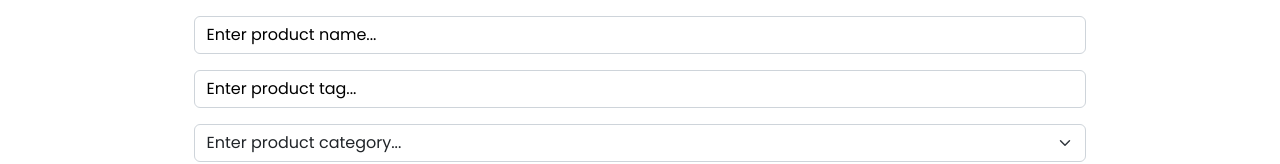
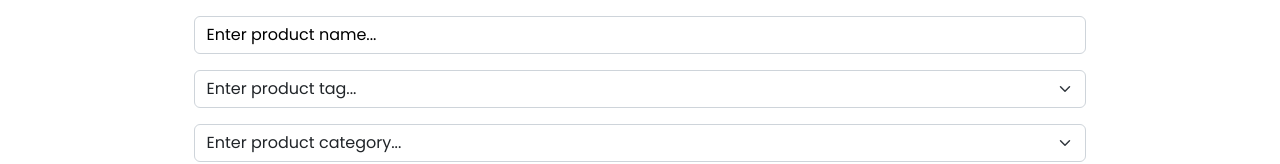
Before and after one commit to ElinAsplund/Fixxo-front-TypeScript, a React (Create React App) app: page /update_product/1 in a window 1280 px wide. Shown: the part 514-678 px from the top of the page. Built offline with nearby package versions, Linux system fonts and the light colour scheme; no server answers.

Commit message:
made the tag-input a dropdown meny

```diff
--- a/src/sections/ProductForm.tsx
+++ b/src/sections/ProductForm.tsx
@@ -35,7 +35,7 @@ const ProductForm: React.FC = () => {
 
   // ------------------------------------------------------------------------------
   // VALIDATE TAG and SETTING OF PRODUCTREQUEST
-  const validateTag = (e: React.ChangeEvent<HTMLInputElement> & { target: HTMLInputElement }) => {
+  const validateTag = (e: React.ChangeEvent<HTMLSelectElement> & { target: HTMLSelectElement }) => {
     // https://freshman.tech/snippets/typescript/fix-value-not-exist-eventtarget/
     const { target } = e
 
@@ -46,10 +46,8 @@ const ProductForm: React.FC = () => {
         tag: ""
     }
 
-    if (!target.value)
-        error.tag = "Error: You must enter a product tag"
-    else if (target.value.length < 2)
-        error.tag = "Error: Your product tag must contain at least two letters"
+    if (target.value === "Enter product tag...")
+      error.tag = "Error: You must enter a product tag"
 
     setErrorTag(error)
 
@@ -180,10 +178,16 @@ const ProductForm: React.FC = () => {
           <input value={productRequest.articleNumber} onChange={(e) => setProductRequest({ ...productRequest, articleNumber: e.target.value })} type='hidden' className='form-control my-3' placeholder="Enter product's article number..." />
           <input value={productRequest.name || ''} onChange={validateName} type='text' className='form-control my-3' placeholder='Enter product name...' />
           <div className="error-text">{errorName.name}</div>
-          <input value={productRequest.tag || ''} onChange={validateTag} type='text' className='form-control my-3' placeholder='Enter product tag...' />
+          <select value={productRequest.tag} onChange={validateTag} className="form-select my-3">
+            <option defaultValue="">Enter product tag...</option>
+              <option value="featured">Featured</option>
+              <option value="special">Special</option>
+              <option value="special-two">Special - two</option>
+              <option value="the-remains">The Remains</option>
+          </select>
           <div className="error-text">{errorTag.tag}</div>
           {/* <textarea value={productRequest.description} onChange={(e) => setProductRequest({...productRequest, description: e.target.value})} className='form-control my-3' placeholder="Enter product description..." /> */}
-          <select value={productRequest.category} onChange={validateCategory} className="form-select">
+          <select value={productRequest.category} onChange={validateCategory} className="form-select my-3">
             <option defaultValue="">Enter product category...</option>
               <option value="Accessories">Accessories</option>
               <option value="Bags">Bags</option>
--- a/src/sections/ProductUpdateForm.tsx
+++ b/src/sections/ProductUpdateForm.tsx
@@ -37,7 +37,7 @@ const ProductUpdateForm: React.FC <IProductUpdateForm> = ( {product} ) => {
 
     // ------------------------------------------------------------------------------
     // VALIDATE TAG and SETTING OF PRODUCTREQUEST
-    const validateTag = (e: React.ChangeEvent<HTMLInputElement> & { target: HTMLInputElement }) => {
+    const validateTag = (e: React.ChangeEvent<HTMLSelectElement> & { target: HTMLSelectElement }) => {
         // https://freshman.tech/snippets/typescript/fix-value-not-exist-eventtarget/
         const { target } = e
 
@@ -48,10 +48,8 @@ const ProductUpdateForm: React.FC <IProductUpdateForm> = ( {product} ) => {
             tag: ""
         }
 
-        if (!target.value)
+        if (target.value === "Enter product tag...")
             error.tag = "Error: You must enter a product tag"
-        else if (target.value.length < 2)
-            error.tag = "Error: Your product tag must contain at least two letters"
 
         setErrorTag(error)
 
@@ -180,7 +178,13 @@ const ProductUpdateForm: React.FC <IProductUpdateForm> = ( {product} ) => {
                 <input value={product.articleNumber || ''} onChange={(e) => setProduct({...product, articleNumber: e.target.value})} type='hidden'className='form-control my-3' placeholder="Enter product's article number..." />
                 <input value={product.name || ''} onChange={validateName} type='text'className='form-control my-3' placeholder='Enter product name...' />
                 <div className="error-text">{errorName.name}</div>
-                <input value={product.tag || ''} onChange={validateTag} type='text'className='form-control my-3' placeholder='Enter product tag...' />
+                <select value={product.tag} onChange={validateTag} className="form-select my-3">
+                    <option defaultValue="">Enter product tag...</option>
+                    <option value="featured">Featured</option>
+                    <option value="special">Special</option>
+                    <option value="special-two">Special - two</option>
+                    <option value="the-remains">The Remains</option>
+                </select>
                 <div className="error-text">{errorTag.tag}</div>
                 <select value={product.category || ''} onChange={validateCategory} className="form-select">
                     <option defaultValue="">Enter product category...</option>
--- a/src/views/ManageProductsView.tsx
+++ b/src/views/ManageProductsView.tsx
@@ -5,12 +5,12 @@ import ProductForm from '../sections/ProductForm'
 import ProductList from '../sections/ProductList'
 
 const ManageProductsView: React.FC = () => {
-  const { pathname } = useLocation()
+  // const { pathname } = useLocation()
   const { products, getAll } = React.useContext(ProductAPIContext) as IProductAPIContext
 
-  useEffect(() => {
-    window.scrollTo(0, 0)
-  }, [pathname])
+  // useEffect(() => {
+  //   window.scrollTo(0, 0)
+  // }, [pathname])
 
 
   useEffect(() => {
```
